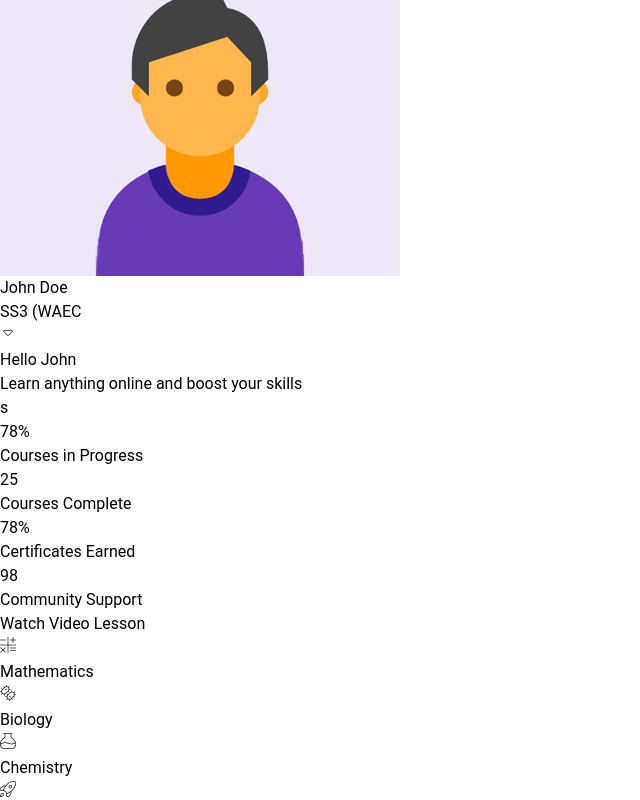
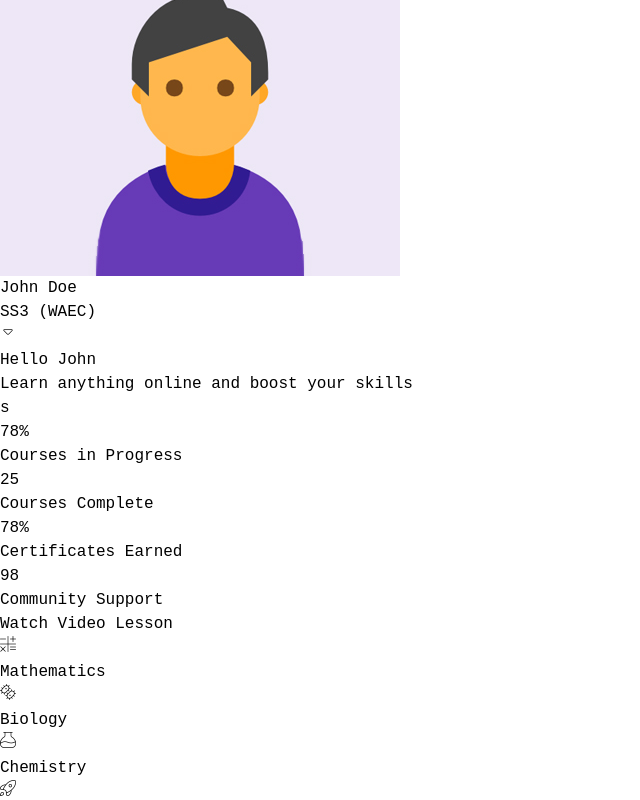
Before and after one commit to Okeke-Divine/marokug-frontend, a React (Vite) app: page / in a window 1280 px wide. Shown: the part 1224-2024 px from the top of the page, without its empty margins (0-640 px from the left). Built offline with nearby package versions, Linux system fonts and the light colour scheme.

Commit message:
Upgraded site font

```diff
--- a/src/index.css
+++ b/src/index.css
@@ -2,8 +2,12 @@
 @tailwind components;
 @tailwind utilities;
 
-@import url('https://fonts.googleapis.com/css2?family=Roboto:wght@400;700&display=swap');
+/* @import url('https://fonts.googleapis.com/css2?family=Brawler:wght@400;700&display=swap'); */
+@import url('https://fonts.googleapis.com/css2?family=Kode+Mono:wght@400..700&display=swap');
+/* @import url('https://fonts.googleapis.com/css2?family=Anta&display=swap'); */
 
 *:not(i){
-    font-family: 'Roboto', sans-serif;
+    /* font-family: 'Brawler', sans-serif; */
+    font-family: "Kode Mono", monospace;
+    /* font-family: "Anta", sans-serif; */
 }
--- a/src/routes/client/components/ClientNavbarComponent.jsx
+++ b/src/routes/client/components/ClientNavbarComponent.jsx
@@ -28,7 +28,7 @@
             <div className="flex gap-x-2 items-center">
               <div>
                 <div className="font-bold">John Doe</div>
-                <div className="text-gray-400 text-xs">SS3 (WAEC</div>
+                <div className="text-gray-400 text-xs">SS3 (WAEC)</div>
               </div>
               <div>
                 <i className="fi fi-tr-caret-down"></i>
```
Also changed, not shown: 1 other file (tests, documents, lock files or other folders).
